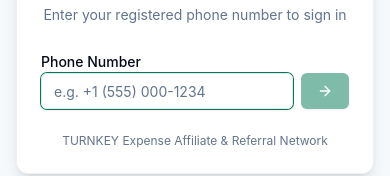
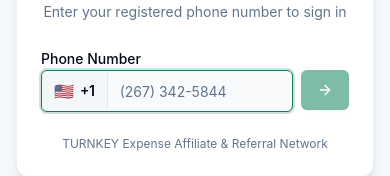
Before and after one commit to fsdevriver/turnkey-expense-affiliate, a React (Vite) app: page /login in a window 390 px wide. Shown: the part 393-569 px from the top of the page. Built offline with nearby package versions, Linux system fonts and the light colour scheme.

Commit message:
feat(login): fix +1 country code with US flag in phone input

```diff
--- a/src/pages/Login.jsx
+++ b/src/pages/Login.jsx
@@ -47,11 +47,12 @@ export const Login = () => {
   // Step 1: Submit Phone Number / Check User
   const handleCheckPhone = async (e) => {
     if (e) e.preventDefault();
-    const cleanPhone = phone.trim();
-    if (!cleanPhone) {
+    const rawDigits = phone.replace(/\D/g, '');
+    if (!rawDigits) {
       setError('Please enter your registered phone number');
       return;
     }
+    const fullPhone = '+1' + rawDigits;
 
     try {
       setLoading(true);
@@ -59,7 +60,7 @@ export const Login = () => {
       setInfoMsg(null);
 
       const res = await api.post('/partner/check-identifier', {
-        identifier: cleanPhone,
+        identifier: fullPhone,
       });
 
       if (res.data?.success) {
@@ -94,7 +95,7 @@ export const Login = () => {
       setLoading(true);
       setError(null);
       const res = await api.post('/partner/login', {
-        identifier: phone.trim(),
+        identifier: '+1' + phone.replace(/\D/g, ''),
         password,
       });
 
@@ -223,22 +224,32 @@ export const Login = () => {
             </div>
           )}
 
-          {/* STEP 1: Phone Number Input with Next Arrow */}
+          {/* STEP 1: Phone Number Input with Fixed +1 and US Flag */}
           {step === 1 && (
             <form onSubmit={handleCheckPhone} className="space-y-4">
               <div className="space-y-1.5">
                 <label className="text-sm font-medium text-foreground">Phone Number</label>
                 <div className="flex gap-2">
+                  <div className="flex flex-1 items-center rounded-md border border-input bg-background shadow-xs focus-within:ring-2 focus-within:ring-primary/20 focus-within:border-primary overflow-hidden transition-all">
+                    <div className="flex items-center gap-1.5 px-3 py-2 bg-muted/60 border-r border-input select-none shrink-0">
+                      <span className="text-base leading-none" role="img" aria-label="United States">🇺🇸</span>
+                      <span className="text-sm font-semibold text-foreground tracking-tight">+1</span>
+                    </div>
                     <Input
                       type="tel"
-                    placeholder="e.g. +1 (555) 000-1234"
+                      placeholder="(267) 342-5844"
                       value={phone}
-                    onChange={(e) => setPhone(e.target.value)}
+                      onChange={(e) => {
+                        const val = e.target.value;
+                        const clean = val.replace(/^\+?1\s*/, '');
+                        setPhone(clean);
+                      }}
                       required
                       autoFocus
-                    className="flex-1"
+                      className="border-0 shadow-none focus-visible:ring-0 px-3 h-10 w-full rounded-none"
                     />
-                  <Button type="submit" disabled={loading || !phone.trim()} className="px-4">
+                  </div>
+                  <Button type="submit" disabled={loading || !phone.trim()} className="px-4 h-10">
                     {loading ? (
                       <span className="animate-spin text-sm">⋯</span>
                     ) : (
@@ -254,7 +265,7 @@ export const Login = () => {
           {step === 'password' && (
             <form onSubmit={handleLoginExisting} className="space-y-4">
               <div className="flex items-center justify-between text-sm bg-muted/50 p-2.5 rounded-lg border">
-                <span className="font-medium text-foreground">{phone}</span>
+                <span className="font-medium text-foreground">{phone.startsWith("+1") ? phone : "+1 " + phone}</span>
                 <button
                   type="button"
                   onClick={handleReset}
@@ -286,7 +297,7 @@ export const Login = () => {
           {step === 'otp' && (
             <div className="space-y-4">
               <div className="flex items-center justify-between text-sm bg-muted/50 p-2.5 rounded-lg border">
-                <span className="font-medium text-foreground">{phone}</span>
+                <span className="font-medium text-foreground">{phone.startsWith("+1") ? phone : "+1 " + phone}</span>
                 <button
                   type="button"
                   onClick={handleReset}
@@ -330,7 +341,7 @@ export const Login = () => {
           {step === 'setPassword' && (
             <form onSubmit={handleSetPasswordAndLogin} className="space-y-4">
               <div className="flex items-center justify-between text-sm bg-muted/50 p-2.5 rounded-lg border">
-                <span className="font-medium text-foreground">{phone}</span>
+                <span className="font-medium text-foreground">{phone.startsWith("+1") ? phone : "+1 " + phone}</span>
                 <span className="text-xs text-emerald-600 flex items-center font-medium">
                   <ShieldCheck className="h-3.5 w-3.5 mr-1" /> Verified
                 </span>
```
Lines whose indentation alone changed are shown as unchanged.
